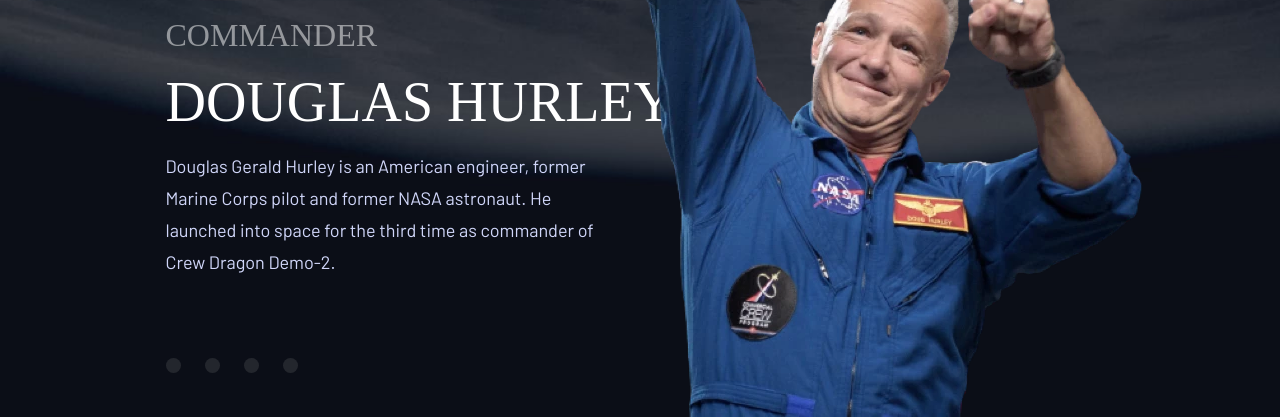
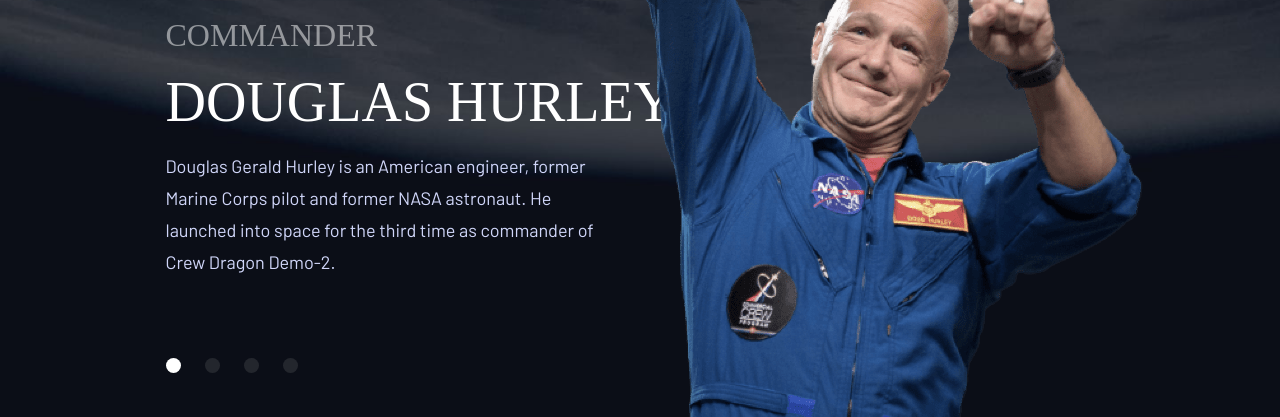
Before and after one commit to DavidXploidz/Space-Tourism-Landing, a React (Vite) app: page /crew in a window 1280 px wide. Shown: the part 383-800 px from the top of the page. Built offline with nearby package versions, Linux system fonts and the light colour scheme; a web font is replaced by a local one.

Commit message:
funcionalidad de crew agregada dinamicamente

```diff
--- a/src/styles/Crew.css
+++ b/src/styles/Crew.css
@@ -52,3 +52,12 @@
     background-color: var(--Gray97);
     filter: opacity(17.44%);
 }
+.crew__dot:hover{
+    cursor: pointer;
+    background-color: var(--Gray97);
+    filter: opacity(100%);
+}
+.crew__dot--active{
+    background-color: var(--White);
+    filter: opacity(100%);
+}
--- a/src/views/Crew.jsx
+++ b/src/views/Crew.jsx
@@ -1,24 +1,51 @@
 import MainTitle from '../components/MainTitle'
 import '../styles/Crew.css'
+import { useEffect, useState } from 'react'
 
 export default function Crew() {
+
+  const [crew, setCrew] = useState([])
+  const [data, setData] = useState([])
+  const [index, setIndex] = useState(0)
+  const [tab, setTab] = useState('Douglas Hurley')
+
+  useEffect(() => {
+    consultarApi()
+  },[index])
+
+  const consultarApi = async () => {
+    const url = 'http://localhost:5173/db.json';
+    const respuesta = await fetch(url);
+    const resultado = await respuesta.json();
+    setData(resultado.crew);
+    setCrew(resultado.crew[index]);
+  }
+
+  const {name, role, bio, images} = crew;
+
+  const handleSetTab = (tab, index) => {
+    setTab(tab)
+    setIndex(index)
+  }
+
   return (
     <div className="crew">
         <MainTitle number={'02'} title={'Meet your crew'} />
         <div className='crew__content'>
-            <p className='crew__role'>Commander</p>
-            <h3 className='crew__name'>Douglas hurley</h3>
-            <p className='crew__bio'>
-                Douglas Gerald Hurley is an American engineer, former Marine Corps pilot and former NASA astronaut. He launched into space for the third time as commander of Crew Dragon Demo-2.
-            </p>
+            <p className='crew__role'>{role}</p>
+            <h3 className='crew__name'>{name}</h3>
+            <p className='crew__bio'>{bio}</p>
         </div>
         <div className='crew__dots'>
-            <div className='crew__dot'></div>
-            <div className='crew__dot'></div>
-            <div className='crew__dot'></div>
-            <div className='crew__dot'></div>
+          {data?.map((person, index) => (
+            <div key={index} className={`${tab === person.name ? 'crew__dot--active' : ''} crew__dot`} onClick={() => handleSetTab(person.name, index)}></div>
+          ))}
+            {/* <div className='crew__dot crew__dot--active' onClick={() => handleSetTab(0)}></div>
+            <div className='crew__dot' onClick={() => handleSetTab(1)}></div>
+            <div className='crew__dot' onClick={() => handleSetTab(2)}></div>
+            <div className='crew__dot' onClick={() => handleSetTab(3)}></div> */}
         </div>
-        <img className='crew__image' src="/images/crew/image-douglas-hurley.webp" alt="Image person" />
+        <img className='crew__image' src={`${images?.png}`} alt={`Image profile of ${name}`} />
     </div>
   )
 }
```
